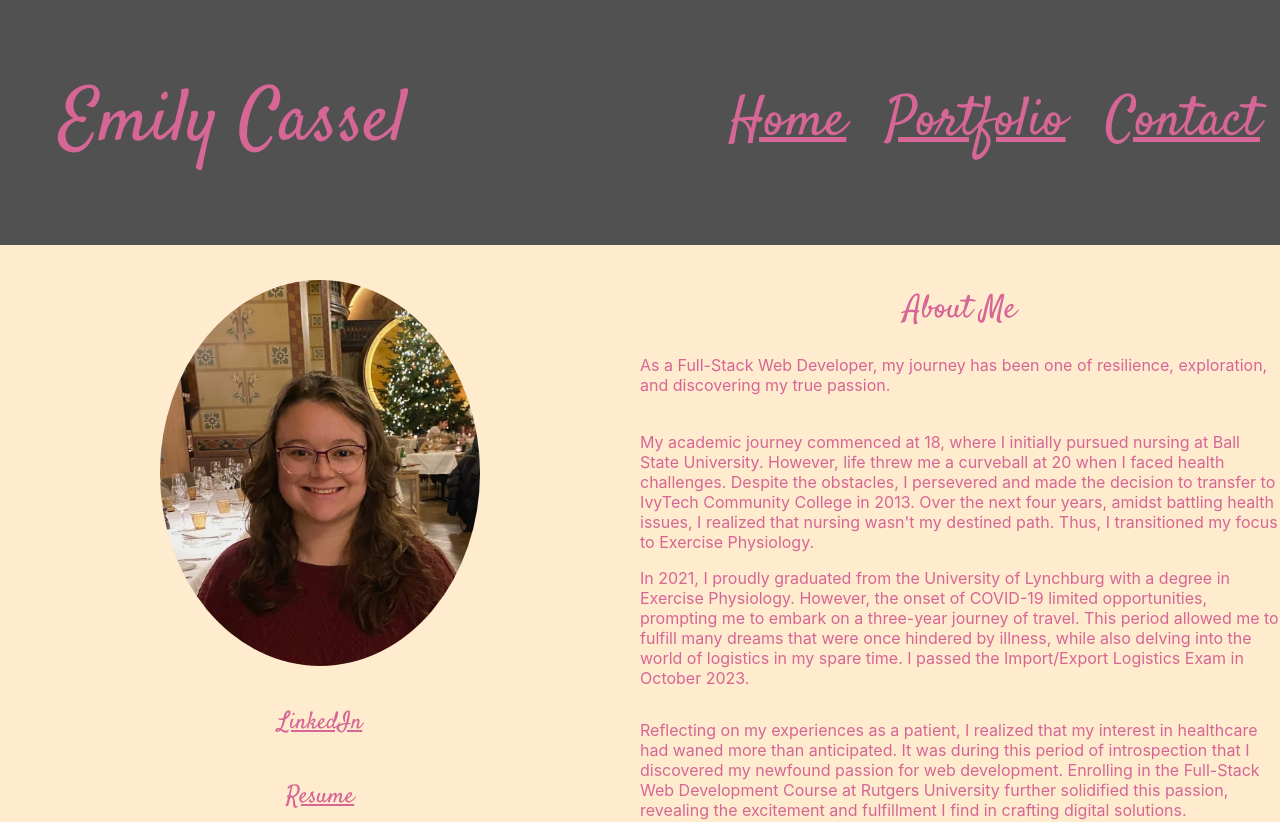
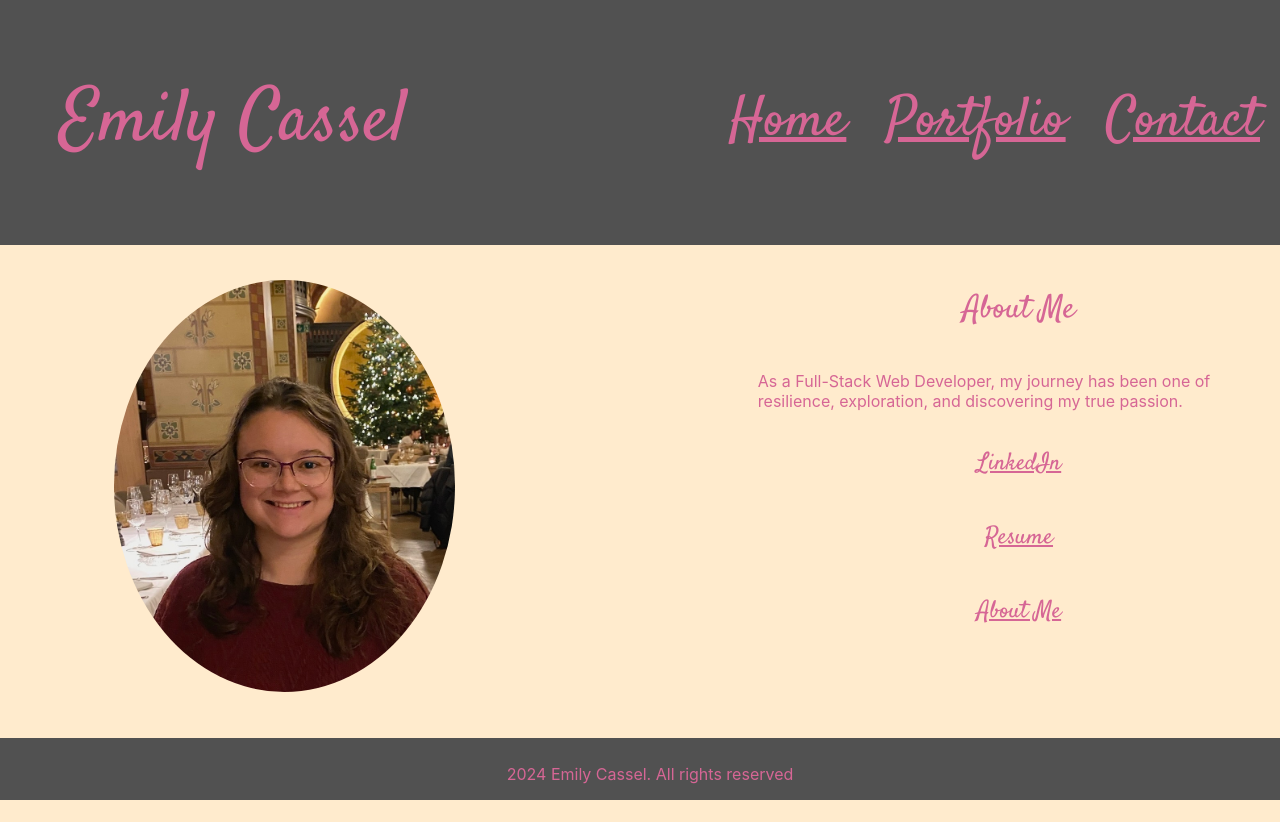
Before and after one commit to EmilyCassel/emilyCasselReactPortfolio, a React (Vite) app: page / in a window 1280 px wide. Shown: the top 822 px of the page. Built offline with nearby package versions, Linux system fonts and the light colour scheme.

Commit message:
need to fix footer, work on aboutme page, moved about to a page from components, remove different types of projects, need to add project names to top to be done

```diff
--- a/src/App.jsx
+++ b/src/App.jsx
@@ -3,7 +3,7 @@ import { useState, useEffect } from 'react'
 
 import {Header, Footer} from './components'
 
-import {Contact, Home, Portfolio, About, Resume}  from './pages'
+import {Contact, Home, Portfolio, AboutMe, Resume}  from './pages'
 
 
 
@@ -19,7 +19,7 @@ function App() {
         <Routes>
           <Route path="/" element={<Home />} />
         <Route path="/Contact" element={<Contact />} />
-          <Route path="/About" element={<About />} />
+          <Route path="/AboutMe" element={<AboutMe />} />
           <Route path="/Portfolio" element={<Portfolio />} />
           <Route path="/Resume" element={<Resume />} />
         </Routes>
--- a/src/components/index.js
+++ b/src/components/index.js
@@ -1,3 +1,2 @@
 export { default as Header } from './Header';
 export { default as Footer } from './Footer';
-export { default as AboutMe } from './AboutMe';
--- a/src/index.scss
+++ b/src/index.scss
@@ -29,7 +29,7 @@ main{
 
 
 
-//constant
+//components
 .header {
   display: flex;
   flex-direction: row;
@@ -66,18 +66,22 @@ main{
   padding: 0 20px;
 }
 
+
+//fix problem with footer
 .footer{
-  display: flex;
-  flex-direction: row;
-  justify-content: center;
+  position: fixed;
+  text-align: center;
   min-width: 0px;
   width: 100%;
   padding: 10px 10px;
-  margin: 0;
   text-decoration: inherit;
   background-color: rgb(81, 81, 81);
   color: #d66695;
+  position: fixed;
+  padding-bottom: 0%;
+  bottom: 0;
 }
+
 
 
 
@@ -89,12 +93,14 @@ main{
   width: 100%;
   padding-top: 20px;
   height: 100%;
+  justify-content: space-around;
 }
 
 .aboutMeImageResume{
   display: flex;
   flex-direction: column;
   width: 100%;
+  margin-right: 0;
 }
 
 .aboutMeImage{
@@ -103,9 +109,29 @@ main{
   margin-left: auto;
   margin-right: auto;
   border-radius: 50%;
-  width: 50%;
+  width: 45%;
   margin-bottom: 20px;
   margin-top: 15px;
+  margin-left: 15%;
+  margin-right: 10%;
+}
+
+.aboutMeGrouping{
+  display: flex;
+  flex-direction: column;
+  align-items: center;
+}
+
+.introduction{
+  display: flex;
+  align-items: center;
+
+}
+
+.aboutMeLinks{
+  display: flex;
+  flex-direction: column;
+  justify-content: space-evenly;
 }
 
 .resumeLink{
@@ -208,6 +234,7 @@ main{
   margin-left: auto;
   margin-right: auto;
   width: 50%;
+  padding-bottom: 150px;
 }
 
 
--- a/src/pages/Home.jsx
+++ b/src/pages/Home.jsx
@@ -6,26 +6,19 @@ function Home() {
       <div className="aboutMe">
          <div className="aboutMeImageResume">
             <img className="aboutMeImage" src={emilyCassel} alt="myPhoto" />
-            <h2><a className="linkedInLink" href="https://www.linkedin.com/in/emily-cassel-5a2980245/">LinkedIn</a></h2>
-            <h2><a className="resumeLink" href="/Resume">Resume</a></h2>
-            <h2><a className="aboutMeLink" href="/AboutMe">About Me</a></h2>
          </div>
-         <div className="aboutMeInformation">
-            <h1 className="aboutMeHeader">About Me</h1>
-            <div className="aboutMeParagraph">
-               As a Full-Stack Web Developer, my journey has been one of resilience, exploration, and discovering my true passion.</div>
-
-            <div className="aboutMeParagraph">
-               My academic journey commenced at 18, where I initially pursued nursing at Ball State University. However, life threw me a curveball at 20 when I faced health challenges. Despite the obstacles, I persevered and made the decision to transfer to IvyTech Community College in 2013. Over the next four years, amidst battling health issues, I realized that nursing wasn't my destined path. Thus, I transitioned my focus to Exercise Physiology.</div>
-            <p className="aboutMeParagraph">
-               In 2021, I proudly graduated from the University of Lynchburg with a degree in Exercise Physiology. However, the onset of COVID-19 limited opportunities, prompting me to embark on a three-year journey of travel. This period allowed me to fulfill many dreams that were once hindered by illness, while also delving into the world of logistics in my spare time. I passed the Import/Export Logistics Exam in October 2023.
-            </p>
-            <p>
-               Reflecting on my experiences as a patient, I realized that my interest in healthcare had waned more than anticipated. It was during this period of introspection that I discovered my newfound passion for web development. Enrolling in the Full-Stack Web Development Course at Rutgers University further solidified this passion, revealing the excitement and fulfillment I find in crafting digital solutions.
-            </p>
-            <p>
-               Now, armed with a diverse skill set and a fervent enthusiasm for web development, I am actively seeking opportunities to contribute my expertise and creativity as a Full-Stack Web Developer.
-            </p>
+            <div className="aboutMeBasics">
+               <h1 className="aboutMeHeader">About Me</h1>
+               <div className="aboutMeGrouping">
+                  <p classname="introduction">
+                  As a Full-Stack Web Developer, my journey has been one of resilience, exploration, and discovering my true passion.
+                  </p>
+               <div className="aboutMeLinks">
+                  <h2><a className="linkedInLink" href="https://www.linkedin.com/in/emily-cassel-5a2980245/">LinkedIn</a></h2>
+                  <h2><a className="resumeLink" href="/Resume">Resume</a></h2>
+                  <h2><a className="aboutMeLink" href="/AboutMe">About Me</a></h2>
+               </div>
+            </div>
          </div>
       </div>
    )
--- a/src/pages/Portfolio.jsx
+++ b/src/pages/Portfolio.jsx
@@ -5,14 +5,7 @@ function Portfolio() {
   return (
     <div>
       <header>
-        {/* <nav className="projectLinkList">
 
-          <h1><a href="" className="projectTypeLink">Class Projects</a></h1>
-
-          <h1><a href="" className="projectTypeLink">Personal Projects</a></h1>
-
-          <h1><a href="" className="projectTypeLink">Professional Projects</a></h1>
-        </nav> */}
       </header>
 
 
@@ -22,17 +15,27 @@ function Portfolio() {
 
         <h1 className="projectTypeHeader">Personal Projects</h1>
           <div className="projectType1">
-            <h2 className="projectHeader1">United States</h2>
+            <h2 className="projectHeader1">WonderLustStates</h2>
               <p className="projectLink"><a href="">Link</a></p>
           </div>
+          <hr className="line"/>
+
+
           <div className="projectType2">
-            <h2 className="projectHeader2">Animals of North America</h2>
+            <h2 className="projectHeader2">Between the Pages</h2>
               <p className="projectLink"><a href="">Link</a></p>
           </div>
+          <hr className="line"/>
+
+
           <div className="projectType1">
             <h2 className="projectHeader2">RedYarn Insurance</h2>
             <p className="projectLink"><a href="">Link</a></p>
           </div>
+          <hr className="line"/>
+
+
+
 
 
         <hr className="line"/>
--- a/src/pages/index.js
+++ b/src/pages/index.js
@@ -1,5 +1,5 @@
 export { default as Home } from './Home';
 export { default as Contact } from './Contact';
 export { default as Portfolio } from './Portfolio';
-export { default as About } from '../components/AboutMe';
+export { default as AboutMe } from './AboutMe';
 export { default as Resume } from './Resume';
```
Also changed, not shown: src/pages/AboutMe.jsx (renamed from src/components/AboutMe.jsx).
